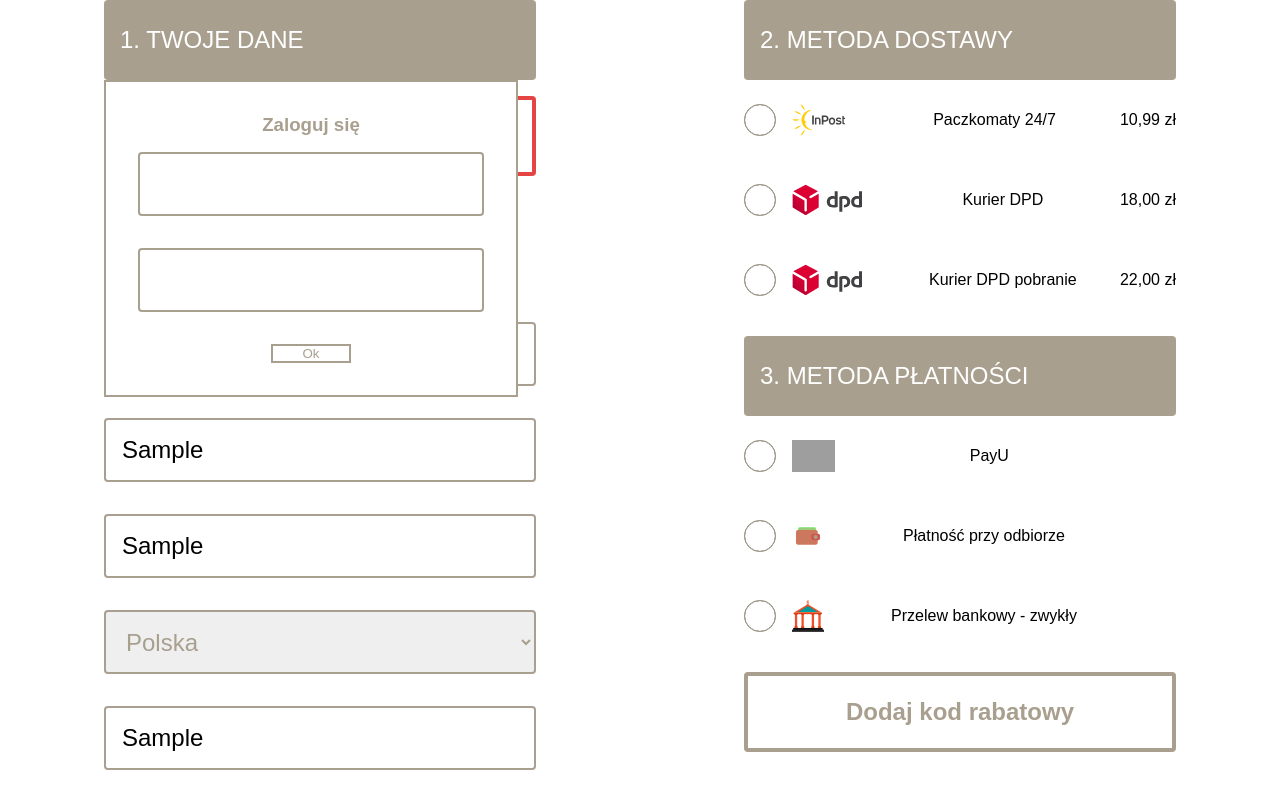
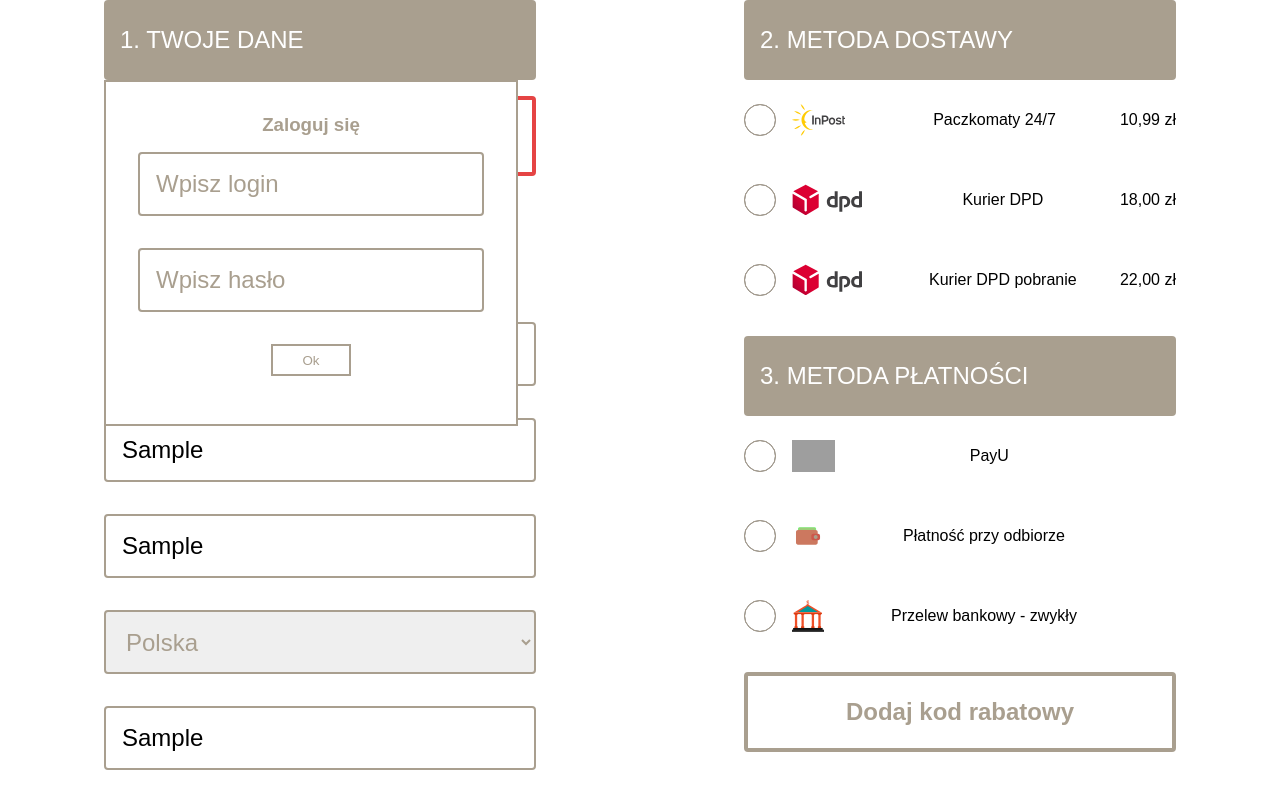
Before and after one commit to kwojtas172/smartbees-task, a React (Create React App) app: page / in a window 1280 px wide. Both pictures are taken after typing "name@example.com", "Sample", "Sample", "Sample", "Sample", "Sample" into the empty fields and a click on the button "Logowanie". Shown: the top 800 px of the page. Built offline with nearby package versions, Linux system fonts and the light colour scheme; no server answers; grey boxes are pictures that could not be loaded.

Commit message:
login method - authentication and automatic fil fields in form

```diff
--- a/src/components/DataSection.jsx
+++ b/src/components/DataSection.jsx
@@ -1,6 +1,6 @@
 import React from 'react'
 
-export default function DataSection({userData, setUserData, setIsLogin, isLogin, toLoginUser, login, setLogin}) {
+export default function DataSection({userData, setUserData, setIsLogin, isLogin, toLoginUser, login, setLogin, isBadLogin}) {
 
     const [isNewAccount, setIsNewAccount] = React.useState(false);
 
@@ -16,9 +16,10 @@ export default function DataSection({userData, setUserData, setIsLogin, isLogin,
                 <button className='form-section__btn' onClick={e => handleLogin(e)}>Logowanie</button>
                 {isLogin ? <div className='modal-login'>
                     <h3 className='modal-login__title'>Zaloguj się</h3>
-                    <input className='form-section__input' type='text' value={login.username} onChange={e => setLogin({...login, username: e.target.value})}/>
-                    <input className='form-section__input' type='password' value={login.password} onChange={e => setLogin({...login, password: e.target.value})}/>
+                    <input className='form-section__input' type='text' value={login.username} onChange={e => setLogin({...login, username: e.target.value})} placeholder='Wpisz login'/>
+                    <input className='form-section__input' type='password' value={login.password} onChange={e => setLogin({...login, password: e.target.value})} placeholder='Wpisz hasło'/>
                     <button className='form-section__btn--secondary modal-login__btn' onClick={e => toLoginUser(e)}>Ok</button>
+                    {isBadLogin ? <div className='modal_wrong-info'>{isBadLogin}</div> : null}
                 </div> : null}
                 <label className='form-section__desc'>Masz już konto? Kliknij żeby się zalogować.</label>
 
--- a/src/components/MainContainer.jsx
+++ b/src/components/MainContainer.jsx
@@ -18,37 +18,73 @@ export default function MainContainer() {
     );
     const [isLogin, setIsLogin] = React.useState(false);
     const [login, setLogin] = React.useState({username: '', password: ''});
+    const [isBadLogin, setIsBadLogin] = React.useState(null);
 
-    const validateForm = e => {
+    const validateFormAndSend = e => {
         e.preventDefault();
         const patternText = new RegExp('^[A-Z][a-z]{2,50}$');
         const patternAddress = new RegExp('^[A-Za-z0-9 \/]{2,99}$');
         const patternEmail = new RegExp('^[A-Za-z0-9._]{2,}@[a-z]{1,}[.][a-z]{1,}$');
         const patternPostalCode = new RegExp('^[0-9]{2}[-][0-9]{3}$');
         const patternPhoneNumber = new RegExp('^[0-9]{9}$');
+
         setUserData({...userData,
             emailValidate: patternEmail.test(userData.email), nameValidate: patternText.test(userData.name), surnameValidate: patternText.test(userData.surname), addressValidate: patternAddress.test(userData.address), postalCodeValidate: patternPostalCode.test(userData.postalCode), cityValidate: patternText.test(userData.city), phoneNumberValidate: patternPhoneNumber.test(userData.phoneNumber)
         });
+
+        if(userData.emailValidate && userData.nameValidate && userData.surnameValidate && userData.addressValidate && userData.postalCodeValidate && userData.cityValidate && userData.postalCodeValidate) {
+
+            // const data = {
+
+            // }
+            // fetch('http://localhost:3000/orders', {
+            //     method: 'POST',
+            //     headers: {
+            //         'Content-Type': 'application/json'
+            //       },
+            //     body: JSON.stringify(data)
+            // })
+        }
     }
 
     const toLoginUser = e => {
         e.preventDefault();
-        setIsLogin(!isLogin);
+        console.log(login);
+        if(login.username.length > 2 && login.password.length > 2) {
+            fetch('http://localhost:3000/users', {
+                method: 'POST',
+                headers: {
+                    'Content-Type': 'application/json'
+                  },
+                body: JSON.stringify(login)
+            })
+            .then(response => response.json())
+            .then(data => {
+                if(data.response === 'user or password not found') {
+                    setIsBadLogin('login i/lub hasło nieprawidłowe')
+                } else {
+                    setIsLogin(!isLogin);
+                    setIsBadLogin(null);
+                    setUserData({...userData, email: data.email, name: data.name, surname: data.surname, address: data.address, postalCode: data.postalCode, city: data.city, phoneNumber: data.phoneNumber})
+                }
+            })
+        } else setIsBadLogin('Uzupełnij pola - login i hasło powinny zawierać co najmniej 3 znaki.')
     }
 
     React.useEffect(() => {
         const path = document.location.pathname.slice(1) || 1;
         fetch(`http://localhost:3000/${path}`)
         .then(response => response.json())
-        .then(data => setCart(data));
+        .then(data => setCart(data))
+        .catch(err => console.log(err))
     }, [])
 
 
 
     return (
         <main className='main'>
-            <form className="form" onSubmit={e => validateForm(e)}>
-                <DataSection userData={userData} setUserData={setUserData} setIsLogin={setIsLogin} isLogin={isLogin} toLoginUser={toLoginUser} login={login} setLogin={setLogin}/>
+            <form className="form" onSubmit={e => validateFormAndSend(e)}>
+                <DataSection userData={userData} setUserData={setUserData} setIsLogin={setIsLogin} isLogin={isLogin} toLoginUser={toLoginUser} login={login} setLogin={setLogin} isBadLogin={isBadLogin} />
                 <MethodSection setDeliveryMethod={setDeliveryMethod} setPaymentMethod={setPaymentMethod} setDeliveryPrice={setDeliveryPrice} />
                 <SummarySection  cart={cart ? cart[0].products : null} deliveryPrice={deliveryPrice ? deliveryPrice : null} userData={userData}/>
             </form>
--- a/src/components/SummarySection.jsx
+++ b/src/components/SummarySection.jsx
@@ -42,7 +42,7 @@ export default function SummarySection({cart, deliveryPrice, userData}) {
                     </div> : null}
                     <div className='summary-reduced__desc'>
                         <p className='summary-reduced__text summary-reduced__text--bold'>Łącznie</p>
-                        <p className='summary-reduced__text summary-reduced__text--bold'>{totalPrice?.toFixed(2).replace('.',',')} zł</p>
+                        <p className='summary-reduced__text summary-reduced__text--bold'>{isNaN(totalPrice) ? null : totalPrice?.toFixed(2).replace('.',',')} zł</p>
                     </div>
                     <p className='form-section__line'></p>
                 </div>
--- a/src/scss/main-container.scss
+++ b/src/scss/main-container.scss
@@ -91,8 +91,10 @@
 
 .modal-login__btn {
     width: 5rem;
+    height: 2rem;
     border: 0.15rem solid $title-bg-color;
     background-color: transparent;
+    margin-bottom: 1rem;
     cursor: pointer;
 }
 
```
